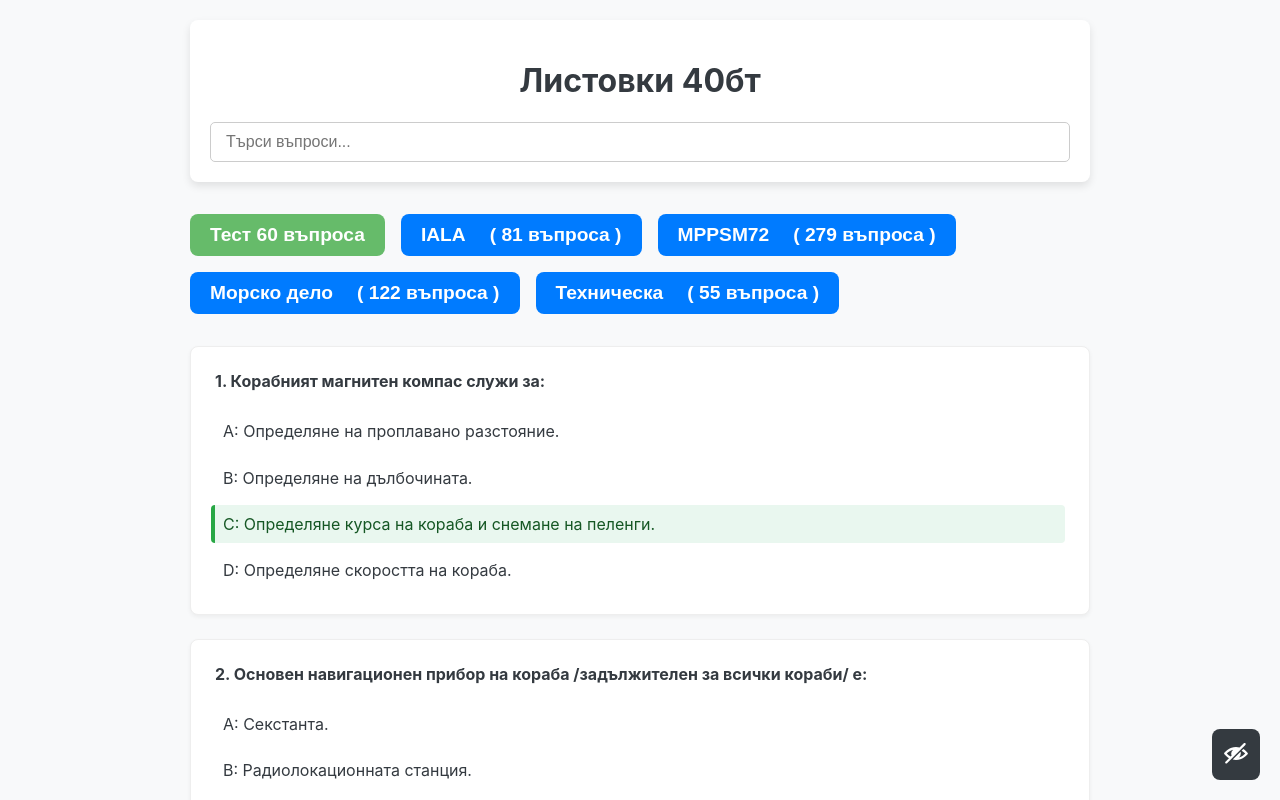
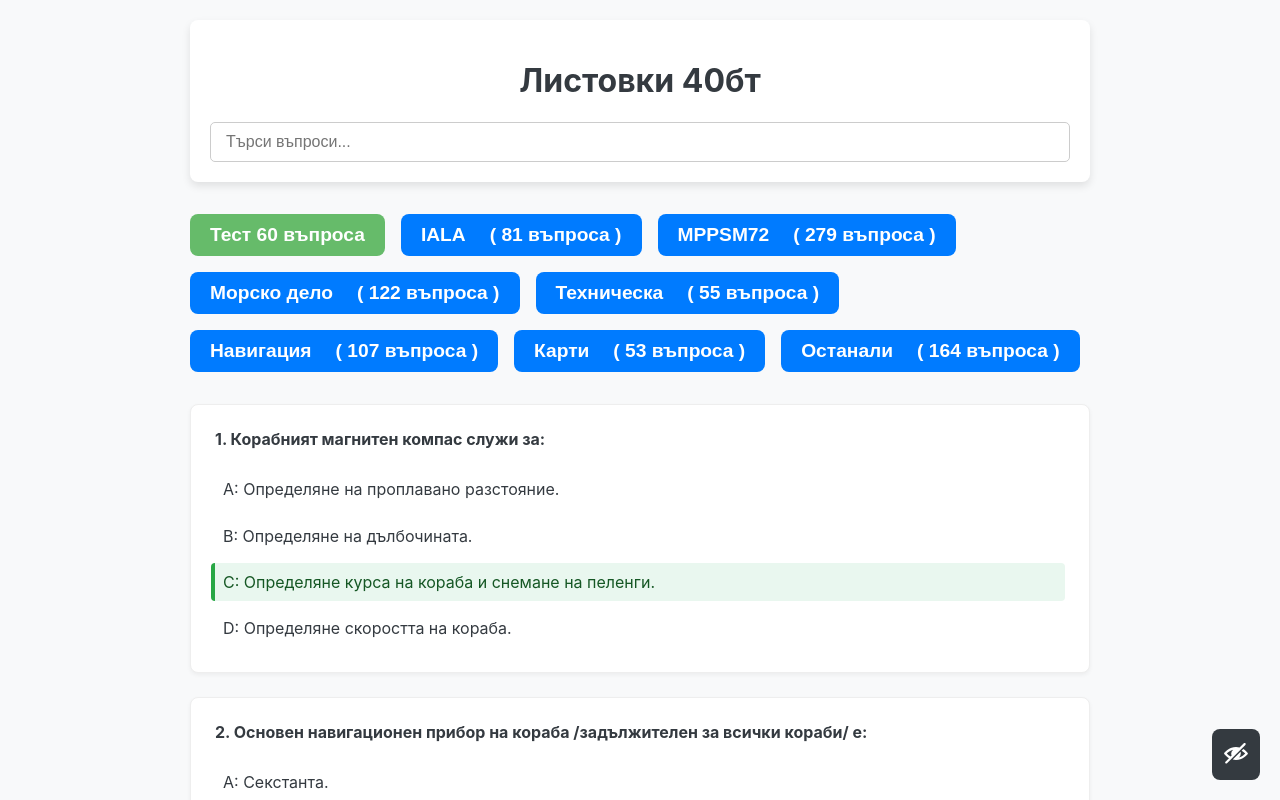
Before and after one commit to panayotoff/listovki-40bt, a React (Vite) app: page / in a window 1280 px wide. Shown: the top 800 px of the page. Built offline with nearby package versions, Linux system fonts and the light colour scheme.

Commit message:
Update quizes

```diff
--- a/src/App.tsx
+++ b/src/App.tsx
@@ -19,7 +19,18 @@ const QUIZ_LENGTH = 60;
 const SINGLE_THEME_QUIZ_LENGTH = 20;
 
 function App() {
-  const themeQuizes: SingleQuiz[] = themeTests as SingleQuiz[];
+  const themeQuizes: SingleQuiz[] = [
+    ...themeTests,
+    {
+      title: "Останали",
+      questionsNumbers: allQuestions
+        .filter(
+          (q) => !themeTests.some((test: SingleQuiz) => test.questionsNumbers.includes(parseInt(q.question_number)))
+        )
+        .map((q) => q.question_number),
+    },
+  ] as SingleQuiz[];
+
   const [mode, setMode] = useState<AppMode>("search");
   const [searchTerm, setSearchTerm] = useState("");
   const [showAnswers, setShowAnswers] = useState(true);
--- a/src/data/tests.json
+++ b/src/data/tests.json
@@ -43,5 +43,23 @@
       144, 145, 146, 147, 148, 149, 150, 151, 152, 153, 154, 155, 156, 157, 158, 159, 160, 161, 162, 163, 164, 165, 166,
       167, 168, 169, 170, 171, 172, 173, 174, 175
     ]
+  },
+  {
+    "title": "Навигация",
+    "questionsNumbers": [
+      1, 772, 648, 649, 650, 651, 652, 653, 654, 655, 656, 657, 658, 659, 660, 661, 662, 663, 664, 665, 666, 667, 668, 669,
+      670, 671, 672, 673, 674, 675, 676, 677, 678, 679, 680, 681, 682, 683, 684, 685, 686, 687, 688, 689, 690, 691, 692,
+      693, 694, 695, 696, 697, 698, 699, 700, 701, 702, 703, 704, 705, 706, 707, 708, 709, 710, 711, 712, 713, 714, 715,
+      716, 717, 718, 719, 720, 721, 722, 723, 724, 725, 726, 727, 728, 729, 730, 731, 732, 733, 734, 735, 736, 737, 738,
+      739, 740, 741, 742, 743, 744, 745, 746, 747, 748, 749, 750, 751, 752
+    ]
+  },
+  {
+    "title": "Карти",
+    "questionsNumbers": [
+      755, 756, 757, 758, 759, 760, 761, 762, 763, 764, 765, 766, 797, 798, 799, 800, 801, 802, 803, 804, 805, 806, 807,
+      808, 809, 810, 811, 812, 813, 814, 815, 816, 817, 818, 819, 820, 821, 822, 823, 824, 825, 826, 827, 828, 829, 830,
+      831, 832, 833, 834, 835, 836, 837
+    ]
   }
 ]
```
